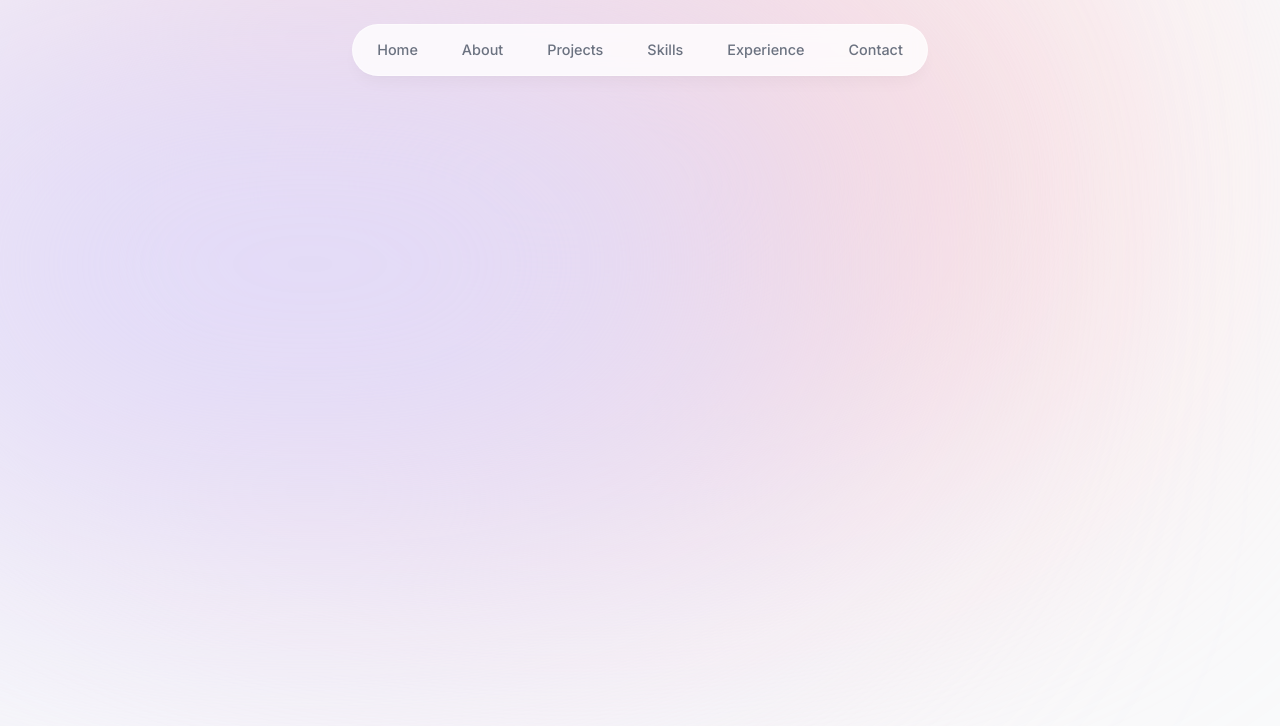
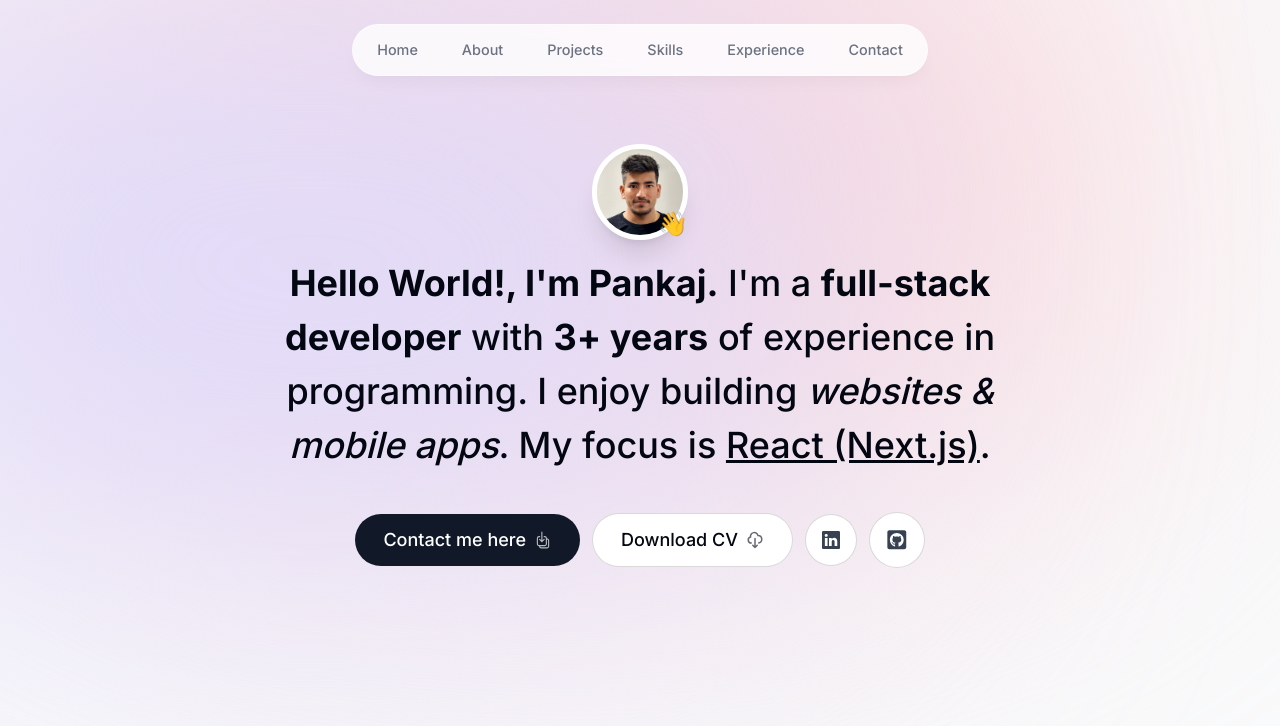
Before and after one commit to sedhain-pankaj/pankaj-portfolio, a Next.js app: page / in a window 1280 px wide. Shown: the top 726 px of the page. Built offline with nearby package versions, Linux system fonts and the light colour scheme.

Commit message:
Intro section

```diff
--- a/app/page.tsx
+++ b/app/page.tsx
@@ -1,7 +1,9 @@
+import Intro from "@/components/intro";
+
 export default function Home() {
   return (
-    <main>
-
+    <main className="flex flex-col items-center px-4">
+      <Intro />
     </main>
   );
 }
--- /dev/null
+++ b/components/intro.tsx
@@ -0,0 +1,105 @@
+"use client";
+
+import Image from "next/image";
+import React from "react";
+import { motion } from "framer-motion";
+import Link from "next/link";
+import { HiOutlineCloudDownload } from "react-icons/hi";
+import { HiOutlineArrowDownOnSquareStack } from "react-icons/hi2";
+import { BsLinkedin } from "react-icons/bs";
+import { FaGithubSquare } from "react-icons/fa";
+
+export default function Intro() {
+  return (
+    <section className="mb-28 max-w-[50rem] text-center sm:mb-0 scroll-mt-[100rem]">
+      <div className="flex items-center justify-center">
+        <div className="relative">
+          <motion.div
+            initial={{ opacity: 0, scale: 2 }}
+            animate={{ opacity: 1, scale: 1 }}
+            transition={{ type: "tween", duration: 0.5 }}
+          >
+            <Image
+              src="/profile.jpg"
+              alt="Portrait of the Author"
+              width="192"
+              height="192"
+              quality="95"
+              priority={true}
+              className="h-24 w-24 rounded-full object-cover border-[0.35rem] border-white shadow-xl"
+            />
+          </motion.div>
+
+          <motion.span
+            className="absolute bottom-0 right-0 text-2xl"
+            initial={{ opacity: 0, scale: 0 }}
+            animate={{ opacity: 1, scale: 1 }}
+            transition={{
+              type: "spring",
+              stiffness: 300,
+              delay: 0.2,
+              duration: 0.8,
+            }}
+          >
+            👋
+          </motion.span>
+        </div>
+      </div>
+
+      <motion.h1
+        className="mb-10 mt-4 px-4 text-2xl font-medium !leading-[1.5] sm:text-4xl"
+        initial={{ opacity: 0, y: 100 }}
+        animate={{ opacity: 1, y: 0 }}
+      >
+        <span className="font-bold">Hello World!, I&apos;m Pankaj.</span>{" "}
+        I&apos;m a <span className="font-bold">full-stack developer</span> with{" "}
+        <span className="font-bold">3+ years</span> of experience in
+        programming. I enjoy building{" "}
+        <span className="italic">websites & mobile apps</span>. My focus is{" "}
+        <span className="underline">React (Next.js)</span>.
+      </motion.h1>
+
+      <motion.div
+        className="flex flex-col sm:flex-row items-center justify-center gap-3 px-4 text-lg font-medium"
+        initial={{ opacity: 0, y: 100 }}
+        animate={{ opacity: 1, y: 0 }}
+        transition={{
+          delay: 0.1,
+        }}
+      >
+        <Link
+          href="#contact"
+          className="group bg-gray-900 text-white px-7 py-3 flex items-center gap-2 rounded-full outline-none focus:scale-110 hover:scale-110 hover:bg-gray-950 active:scale-105 transition"
+        >
+          Contact me here
+          <HiOutlineArrowDownOnSquareStack className="opacity-70 group-hover:translate-x-1 transition" />
+        </Link>
+
+        <a
+          className="group bg-white px-7 py-3 flex items-center gap-2 rounded-full outline-none focus:scale-110 hover:scale-110 active:scale-105 transition cursor-pointer border border-black/15 dark:bg-white/10"
+          href="/Pankaj_CV.pdf"
+          download
+        >
+          Download CV
+          <HiOutlineCloudDownload className="opacity-60 group-hover:translate-y-1 transition" />
+        </a>
+
+        <a
+          className="bg-white p-4 text-gray-700 hover:text-blue-800 flex items-center gap-2 rounded-full focus:scale-[1.15] hover:scale-[1.15] active:scale-105 transition cursor-pointer border border-black/15 dark:bg-white/10 dark:text-white/60"
+          href="https://www.linkedin.com/in/pankaj-sedhain/"
+          target="_blank"
+        >
+          <BsLinkedin />
+        </a>
+
+        <a
+          className="bg-white p-4 text-gray-700 flex items-center gap-2 text-[1.35rem] rounded-full focus:scale-[1.15] hover:scale-[1.15] hover:text-gray-950 active:scale-105 transition cursor-pointer border border-black/15 dark:bg-white/10 dark:text-white/60"
+          href="https://github.com/sedhain-pankaj"
+          target="_blank"
+        >
+          <FaGithubSquare />
+        </a>
+      </motion.div>
+    </section>
+  );
+}
```
